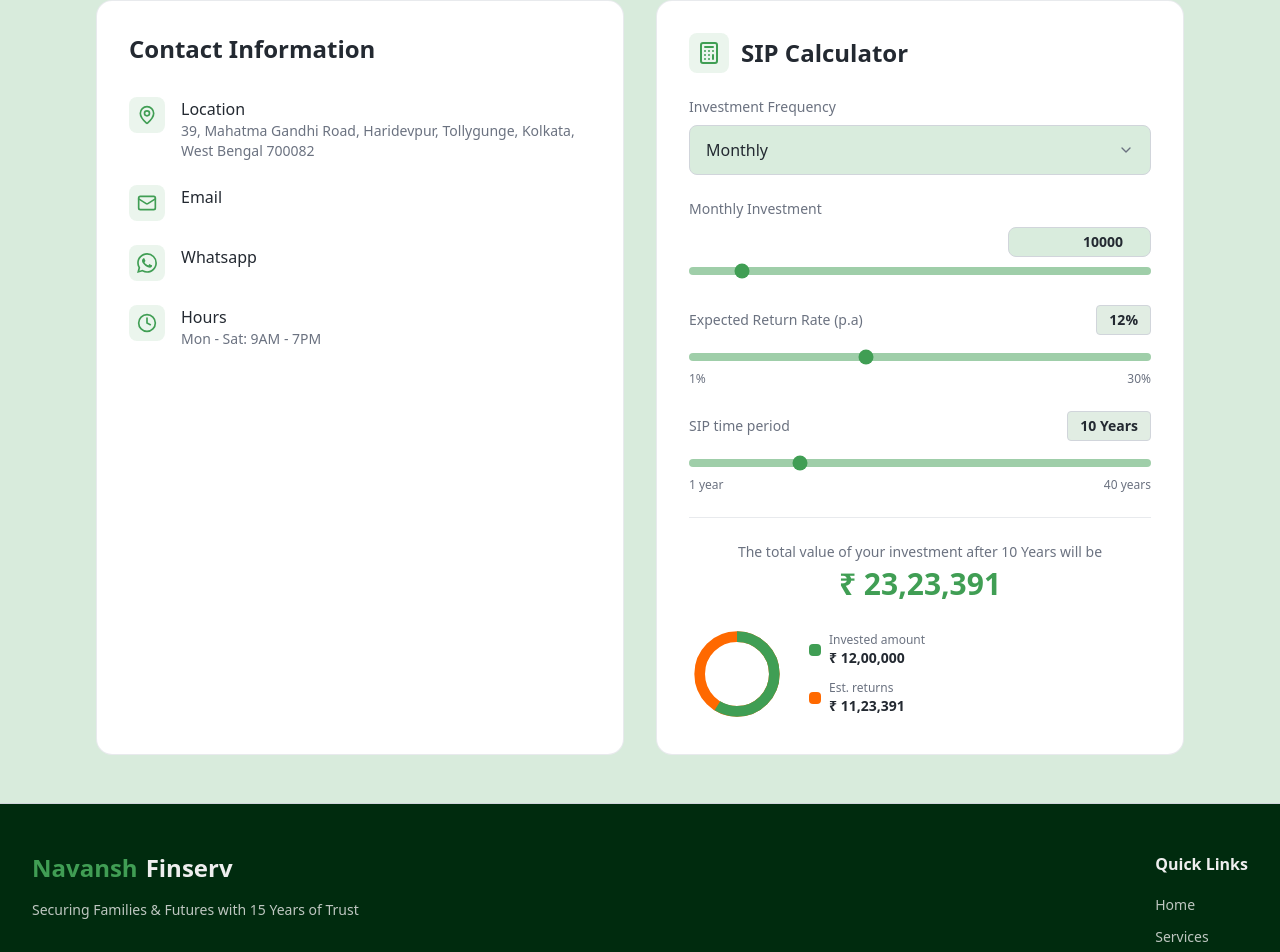
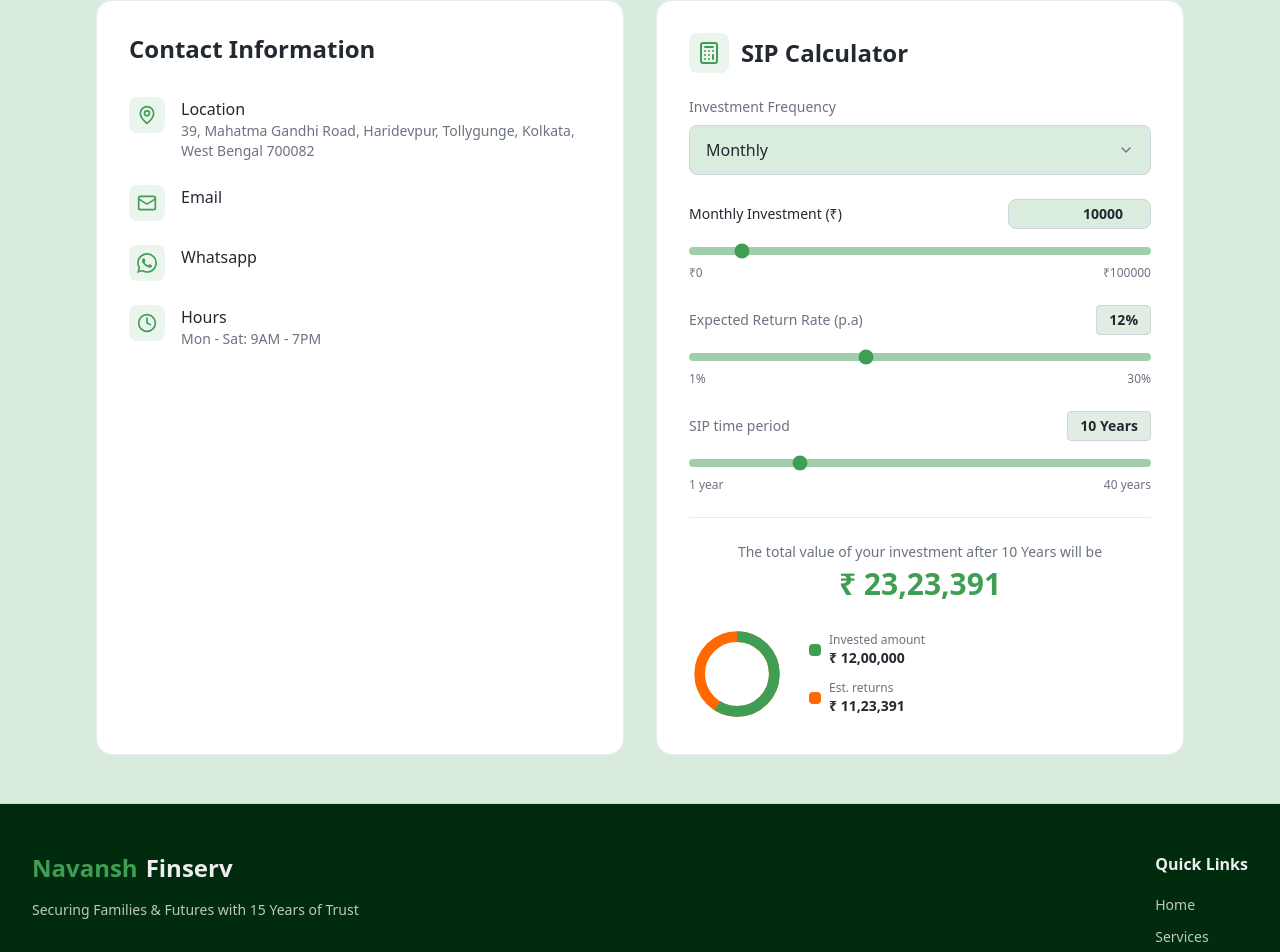
Before and after one commit to anshumankhunteta/navansh-finserv, a Next.js app: page /enquire in a window 1280 px wide. Shown: the part 877-1829 px from the top of the page. Built offline with nearby package versions, Linux system fonts and the light colour scheme.

Commit message:
added SIP Calculator slider

```diff
--- a/components/custom/SIPCalculator.tsx
+++ b/components/custom/SIPCalculator.tsx
@@ -155,10 +155,8 @@ export function SIPCalculator() {
 
       {/* Enter Amount */}
       <div className="mb-6">
-        <label className="text-muted-foreground mb-2 block text-sm">
-          {getFrequencyLabel()}
-        </label>
-        <div className="relative text-right">
+        <label className="mb-2 flex items-center justify-between text-sm">
+          {getFrequencyLabel()} (₹)
           <input
             type="number"
             step={100}
@@ -176,13 +174,13 @@ export function SIPCalculator() {
                   : 100000
             }
           />
-        </div>
+        </label>
         <input
           type="range"
           min="0"
           max={
             frequency === 'yearly'
-              ? 10000000
+              ? 1000000
               : frequency === 'monthly'
                 ? 100000
                 : 10000
@@ -193,6 +191,16 @@ export function SIPCalculator() {
           }
           className="bg-primary/50 accent-primary h-2 w-full cursor-pointer appearance-none rounded-lg"
         />
+        <div className="text-muted-foreground mt-1 flex justify-between text-xs">
+          <span>₹0</span>
+          {frequency === 'yearly' ? (
+            <span>₹1000000</span>
+          ) : frequency === 'monthly' ? (
+            <span>₹100000</span>
+          ) : (
+            <span>₹1000</span>
+          )}
+        </div>
       </div>
 
       {/* Expected Return Rate Slider */}
```
